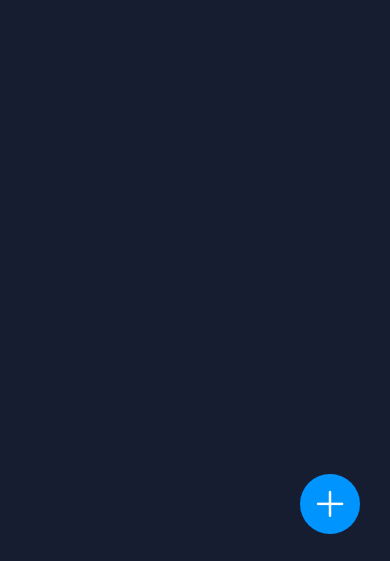
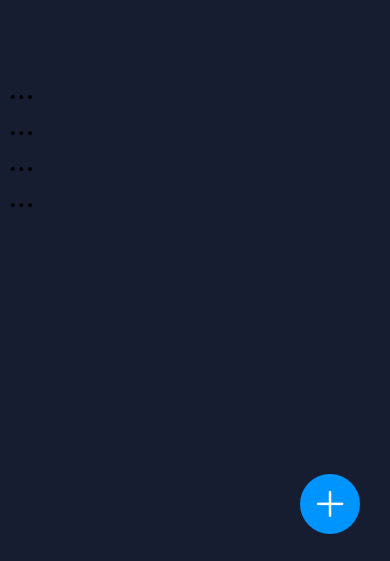
Before and after one commit to wiltonjr22/App02, a React Native app: screen / in a window 390 px wide. Shown: the part 280-841 px from the top of the page. Built offline with nearby package versions, Linux system fonts and the light colour scheme.

Commit message:
Atualizaçao 01
implementaçao da funçao de listas

```diff
--- a/App.js
+++ b/App.js
@@ -1,14 +1,30 @@
-import React from 'react';
+import React, { useState } from 'react';
 import {View,Text,StyleSheet,SafeAreaView,StatusBar,TouchableOpacity,FlatList} from 'react-native';
 import IconAntDesign from 'react-native-vector-icons/AntDesign';
+import TaskList from './src/components/TaskList';
+
 export default function App(){
+  const [task, setTask] = useState([
+    { key: 1, task: 'comprar pao'},
+    { key: 2, task: 'comprar arroz'},
+    { key: 3, task: 'ir para academia'},
+    { key: 4, task: 'comprar carro'},
+  ]);
+
   return(
     <SafeAreaView style={style.container}>
-      <StatusBar backgroundColor="#171d31" barStyle="light-content"/>
+
 
       <View style={style.container}>
         <Text style={style.title}>Minhas Tarefas</Text>
       </View>
+
+      <FlatList
+      showsHorizontalScrollIndicator={false}
+      data={task}
+      keyExtractor={ (item) => String(item.key)}
+      renderItem={({item}) => <TaskList data={item} /> }
+      />
 
       <TouchableOpacity style={style.fab}>
       <IconAntDesign name="plus" size={35} color="#fff"/>
--- /dev/null
+++ b/src/components/TaskList/index.js
@@ -0,0 +1,10 @@
+import React from 'react';
+import {View,Text} from 'react-native';
+
+export default function TaskList(){
+    return(
+        <View>
+            <Text style={{fontSize: 30}}> ... </Text>
+        </View>
+    )
+}
```
